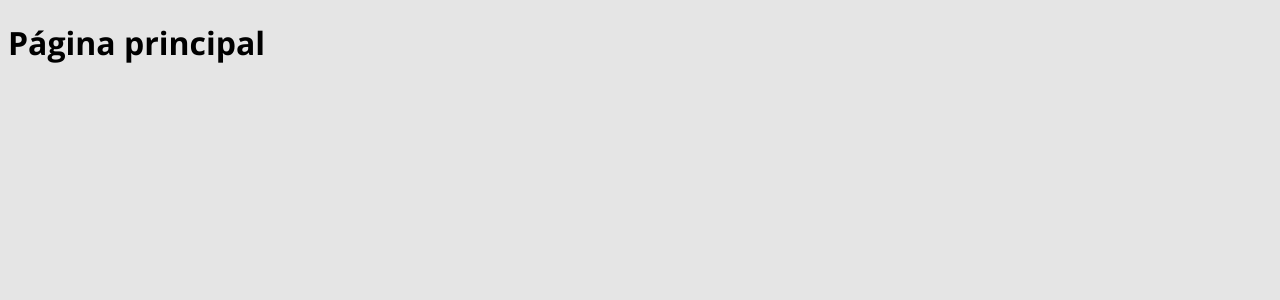
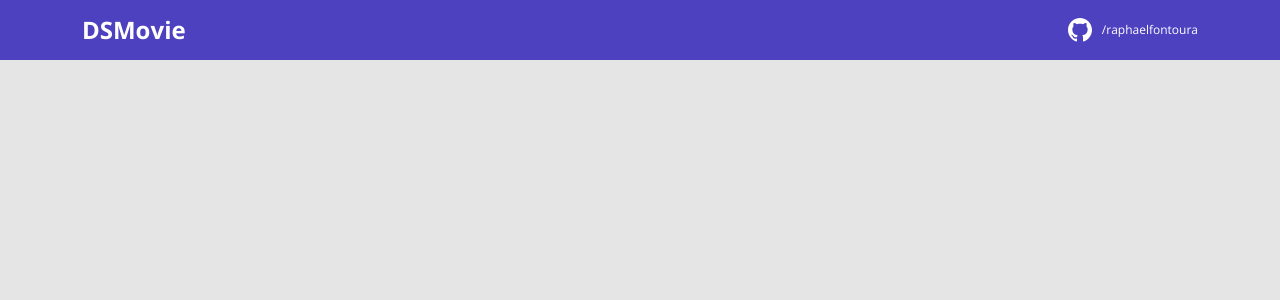
Before and after one commit to raphaelfontoura/sds6-dsmovie, a React (Create React App) app in the folder frontend/: page / in a window 1280 px wide. Shown: the top 300 px of the page. Built offline with nearby package versions, Linux system fonts and the light colour scheme.

Commit message:
Navbar component

```diff
--- a/frontend/src/App.tsx
+++ b/frontend/src/App.tsx
@@ -1,8 +1,10 @@
+import Navbar from "./components/Navbar";
+
 
 function App() {
   return (
-    <h1>Página principal</h1>
-  );
+    <Navbar />
+  )
 }
 
 export default App;
--- /dev/null
+++ b/frontend/src/components/Navbar/index.tsx
@@ -0,0 +1,24 @@
+import './styles.css';
+
+import { ReactComponent as GithubIcon } from 'assets/img/github.svg';
+
+
+const Navbar = () => {
+  return (
+    <header>
+      <nav className="container">
+        <div className="dsmovie-nav-content">
+          <h1>DSMovie</h1>
+          <a href="https://github.com/raphaelfontoura">
+            <div className="dsmovie-contact-container">
+              <GithubIcon />
+              <p className="dsmovie-contact-link">/raphaelfontoura</p>
+            </div>
+          </a>
+        </div>
+      </nav>
+    </header>
+  )
+}
+
+export default Navbar
--- /dev/null
+++ b/frontend/src/components/Navbar/styles.css
@@ -0,0 +1,29 @@
+header {
+  background-color: var(--color-primary);
+  height: 60px;
+  display: flex;
+  align-items: center;
+}
+
+.dsmovie-nav-content {
+  display: flex;
+  justify-content: space-between;
+  align-items: center;
+  color: #fff;
+}
+
+.dsmovie-nav-content h1 {
+  margin: 0;
+  font-weight: 700;
+  font-size: 24px;
+}
+
+.dsmovie-contact-container {
+  display: flex;
+  align-items: center;
+}
+
+.dsmovie-contact-link {
+  margin: 0 0 0 10px;
+  font-size: 12px;
+}
--- a/frontend/src/index.tsx
+++ b/frontend/src/index.tsx
@@ -1,6 +1,9 @@
+import 'bootstrap/dist/css/bootstrap.css';
+import './index.css';
+
 import React from 'react';
 import ReactDOM from 'react-dom';
-import './index.css';
+
 import App from './App';
 
 ReactDOM.render(
--- a/frontend/tsconfig.json
+++ b/frontend/tsconfig.json
@@ -1,6 +1,7 @@
 {
   "compilerOptions": {
     "target": "es5",
+    "baseUrl": "./src",
     "lib": [
       "dom",
       "dom.iterable",
```
Also changed, not shown: frontend/src/assets/img/github.svg (added).
